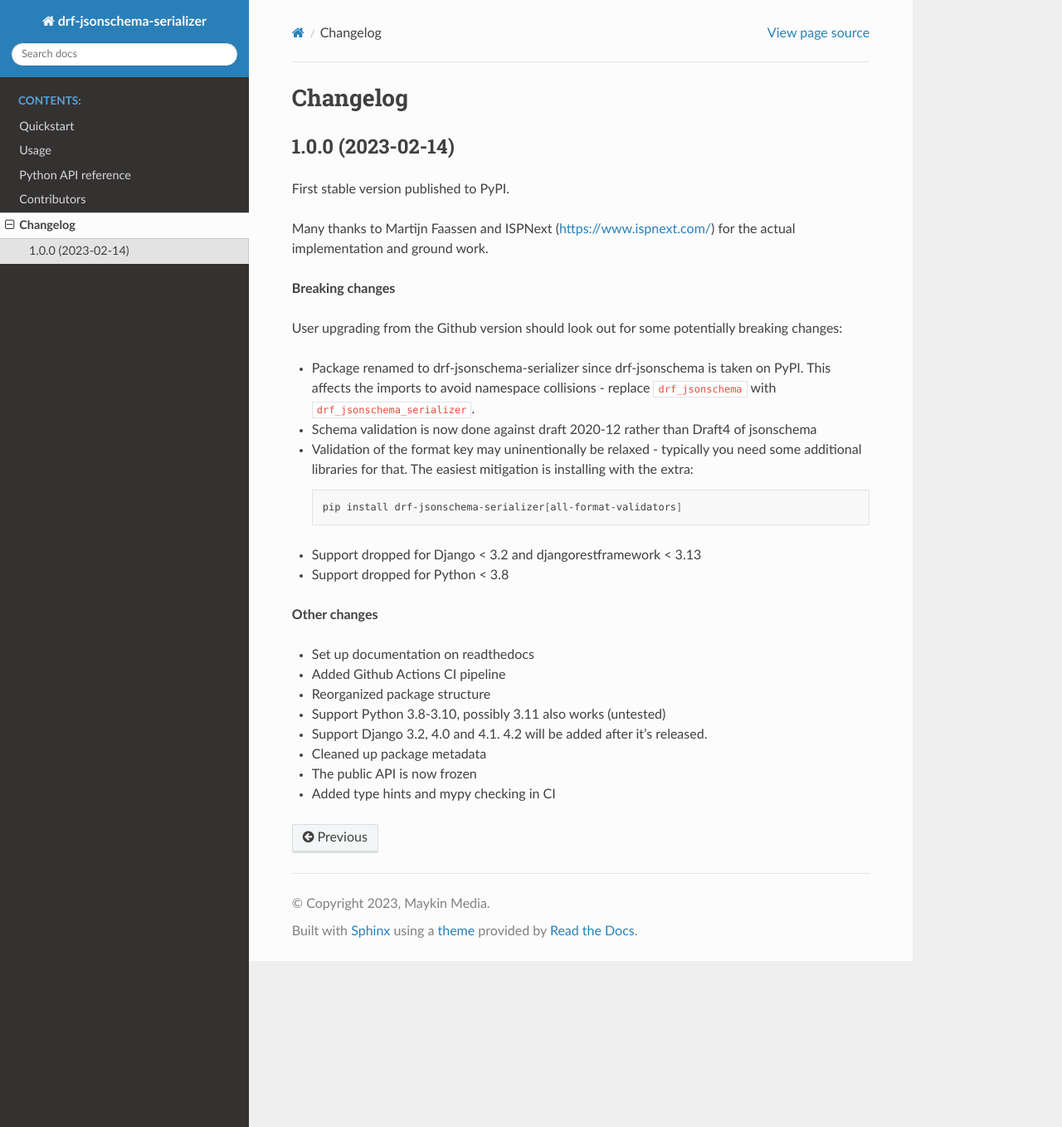
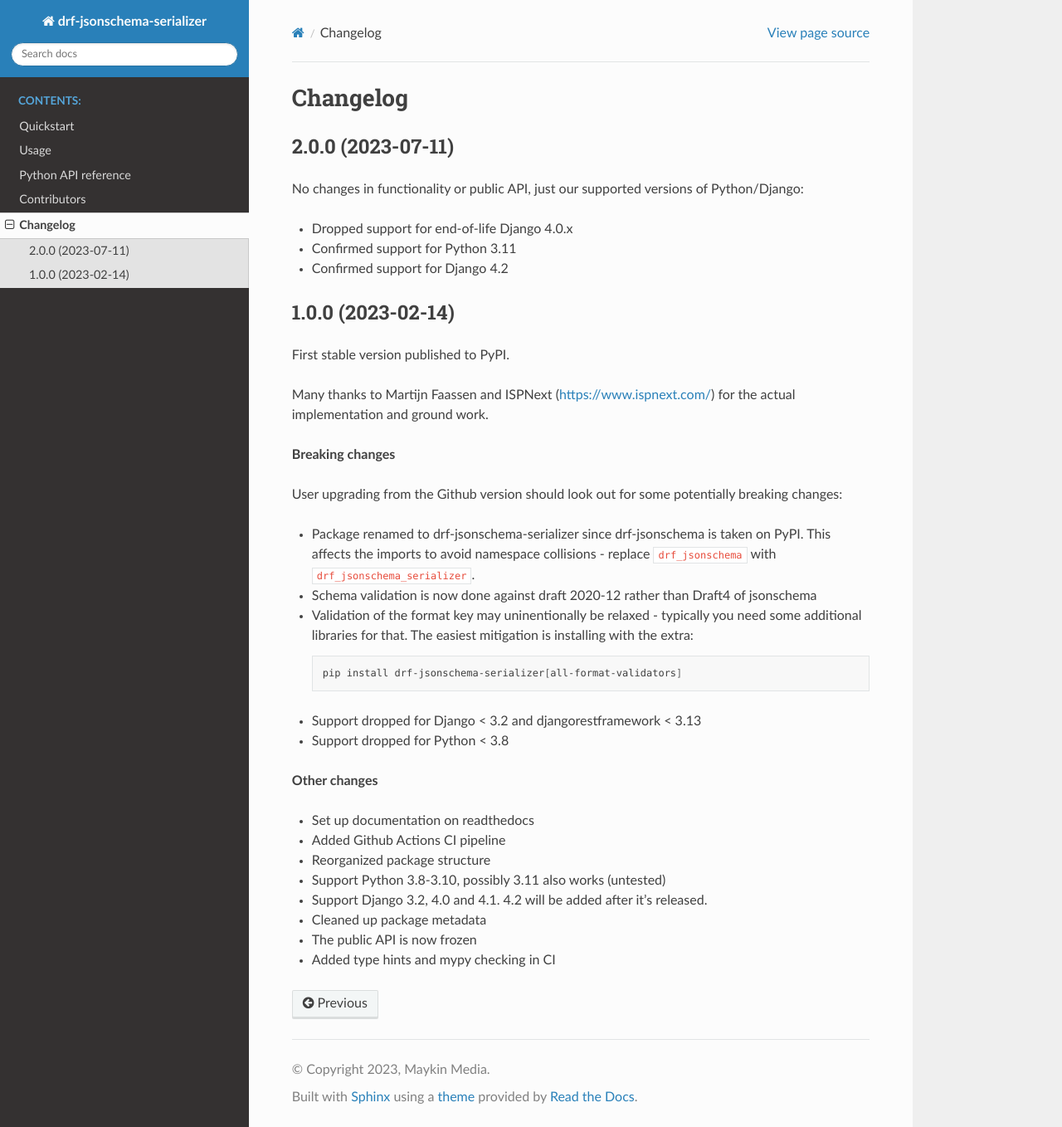
Before and after one commit to maykinmedia/drf-jsonschema-serializer, a Sphinx documentation site: the page built from docs/changelog.rst, in a window 1280 px wide and 1358 px high. Shown: the whole window at 83% size. Built offline with Sphinx 7.4.7 and the Read the Docs theme 2.0.0, drawn with Linux system fonts in a browser that asks for light colours.

Commit message:
🔖 Bump version to 2.0.0
No functionality or changes in our API, but it drops support for
Django 4.0

```diff
--- a/README.rst
+++ b/README.rst
@@ -2,7 +2,7 @@
 Django REST Framework JSON Schema support
 =========================================
 
-:Version: 1.0.0
+:Version: 2.0.0
 :Source: https://github.com/maykinmedia/drf-jsonschema-serializer
 :Keywords: django, rest, jsonschema
 
--- a/docs/changelog.rst
+++ b/docs/changelog.rst
@@ -1,6 +1,15 @@
 =========
 Changelog
 =========
+
+2.0.0 (2023-07-11)
+==================
+
+No changes in functionality or public API, just our supported versions of Python/Django:
+
+* Dropped support for end-of-life Django 4.0.x
+* Confirmed support for Python 3.11
+* Confirmed support for Django 4.2
 
 1.0.0 (2023-02-14)
 ==================
--- a/docs/conf.py
+++ b/docs/conf.py
@@ -19,7 +19,7 @@ os.environ.setdefault("DJANGO_SETTINGS_MODULE", "testapp.settings")
 project = "drf-jsonschema-serializer"
 copyright = "2023, Maykin Media"
 author = "Maykin Media"
-release = "1.0.0"
+release = "2.0.0"
 
 # -- General configuration ---------------------------------------------------
 # https://www.sphinx-doc.org/en/master/usage/configuration.html#general-configuration
--- a/setup.cfg
+++ b/setup.cfg
@@ -2,7 +2,7 @@
 # see http://setuptools.readthedocs.io/en/latest/setuptools.html#configuring-setup-using-setup-cfg-files
 [metadata]
 name = drf-jsonschema-serializer
-version = 1.0.0
+version = 2.0.0
 description = JSON Schema support for Django REST Framework
 long_description = file: README.rst
 url = https://github.com/maykinmedia/drf-jsonschema-serializer
```
Also changed, not shown: .bumpversion.cfg.
